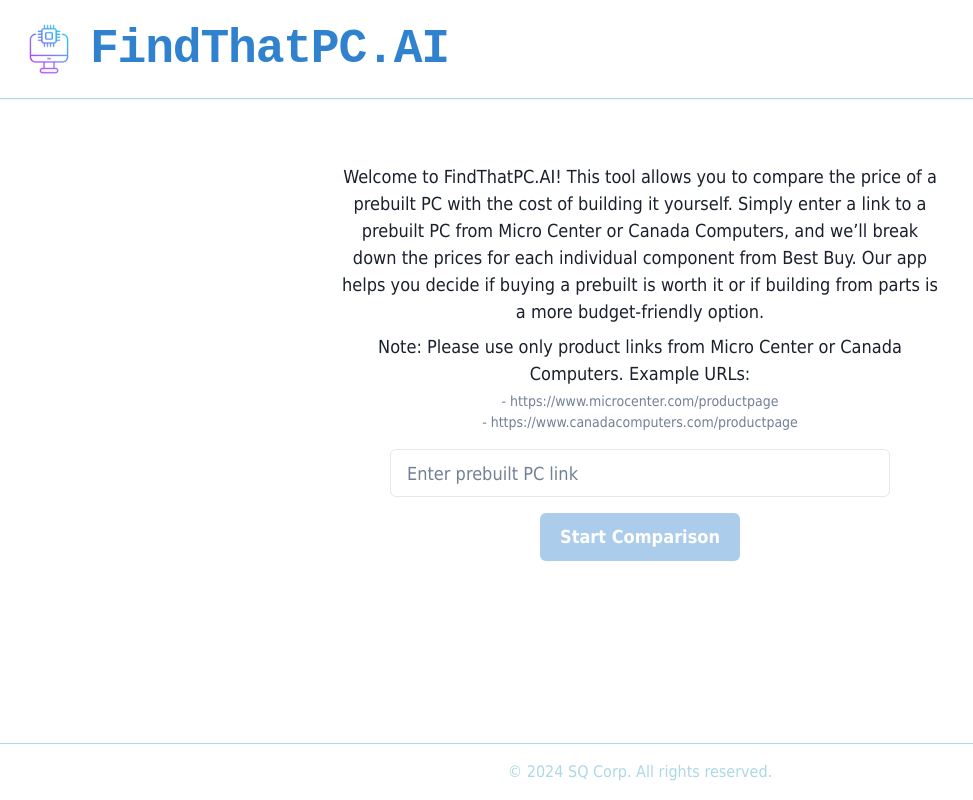
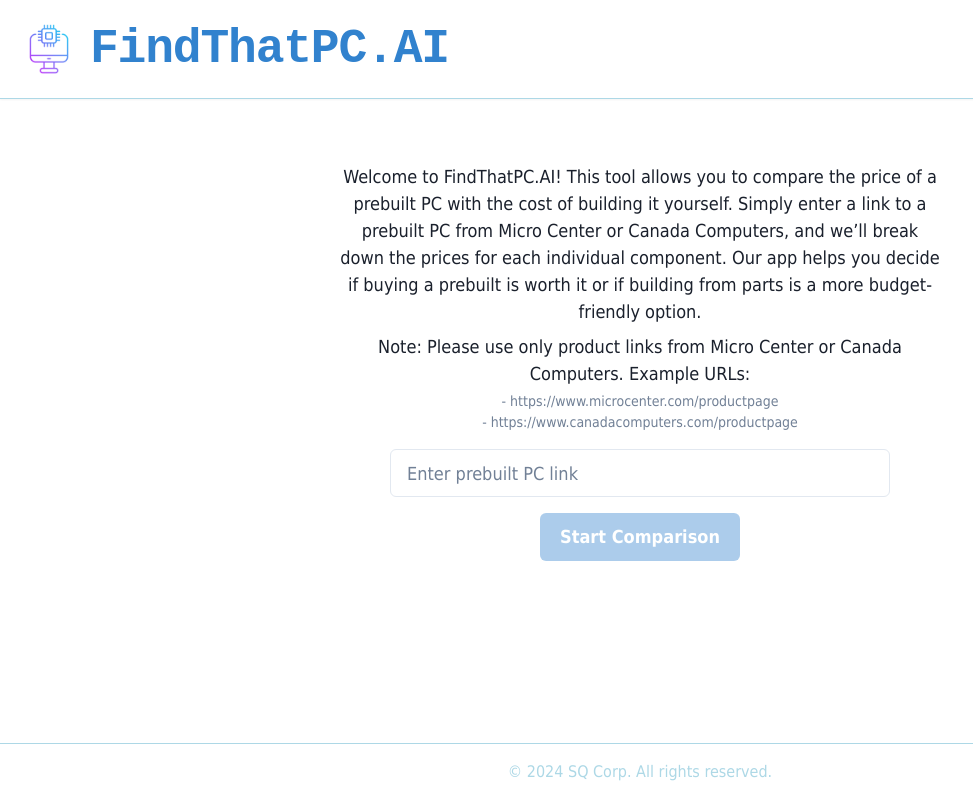
Before and after one commit to Abdul-Moeed-Saqib/findthatpc, a React (Create React App) app in the folder frontend/: page /comparison in a window 1280 px wide. Shown: the whole page, without its empty margins (0-973 px from the left). Built offline with nearby package versions, Linux system fonts and the light colour scheme.

Commit message:
Components from micro center

```diff
--- a/frontend/src/components/Comparison.js
+++ b/frontend/src/components/Comparison.js
@@ -69,7 +69,7 @@
                     <Box textAlign="center" maxWidth="600px" mx="auto" mb={4}>
                         <Text fontSize="lg" fontWeight="medium">
                             Welcome to FindThatPC.AI! This tool allows you to compare the price of a prebuilt PC with the cost of building it yourself.
-                            Simply enter a link to a prebuilt PC from Micro Center or Canada Computers, and we’ll break down the prices for each individual component from Best Buy.
+                            Simply enter a link to a prebuilt PC from Micro Center or Canada Computers, and we’ll break down the prices for each individual component.
                             Our app helps you decide if buying a prebuilt is worth it or if building from parts is a more budget-friendly option.
                         </Text>
                         <Text fontSize="lg" mt={2}>
```
Also changed, not shown: 1 other file (tests, documents, lock files or other folders).
